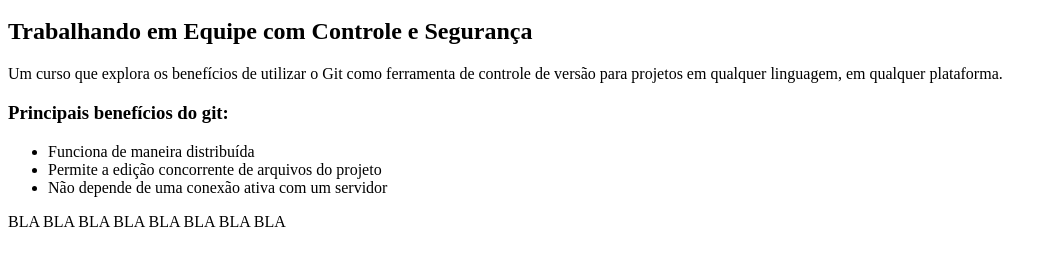
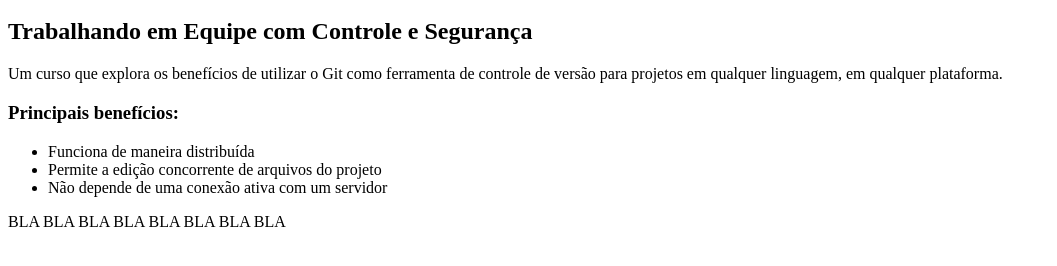
Before and after one commit to bosseur/curso-git, a plain HTML site: page index.html in a window 1280 px wide. Shown: the part 48-314 px from the top of the page, without its empty margins (0-1057 px from the left). Drawn offline with Linux system fonts and the light colour scheme.

Commit message:
Update index.html
Teste para pull

```diff
--- a/index.html
+++ b/index.html
@@ -7,7 +7,7 @@
 
         <p>Um curso que explora os benefícios de utilizar o Git como ferramenta de controle de versão para projetos em qualquer linguagem, em qualquer plataforma.</p>
 
-        <h3>Principais benefícios do git:</h3>
+        <h3>Principais benefícios:</h3>
         <ul>
             <li>Funciona de maneira distribuída</li>
             <li>Permite a edição concorrente de arquivos do projeto</li>
```
